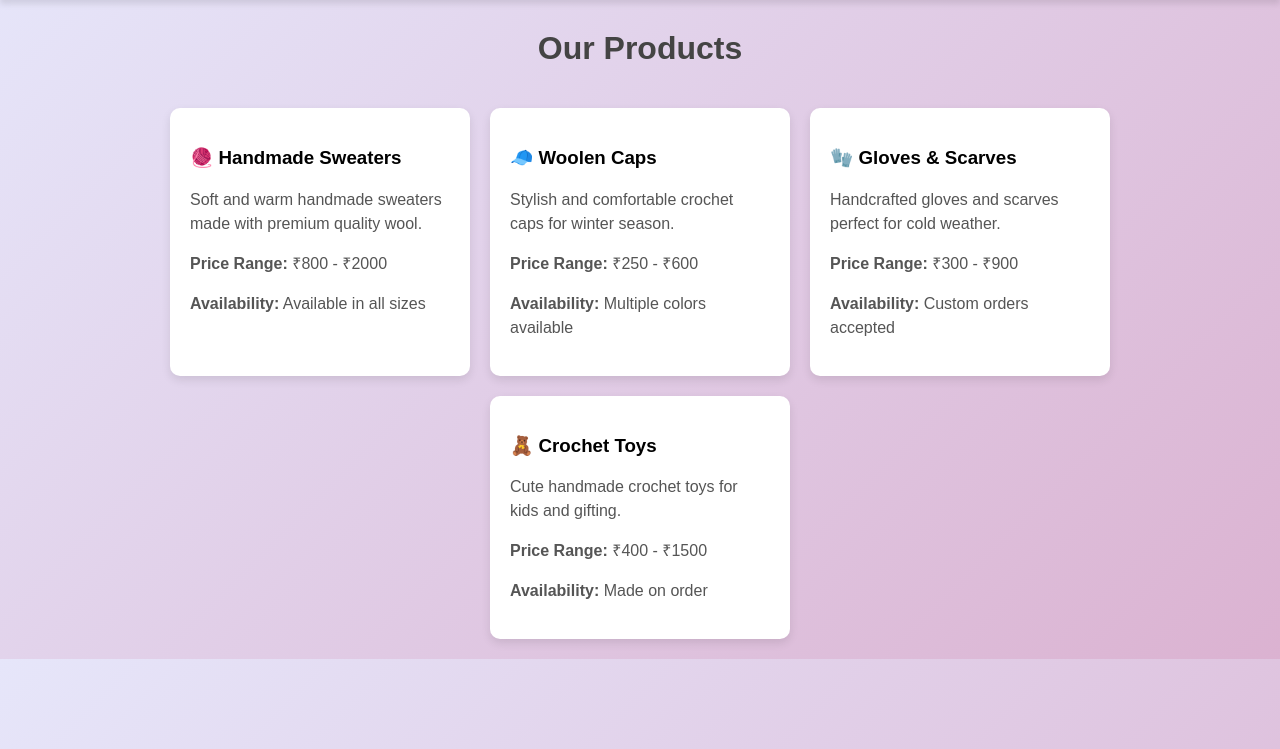
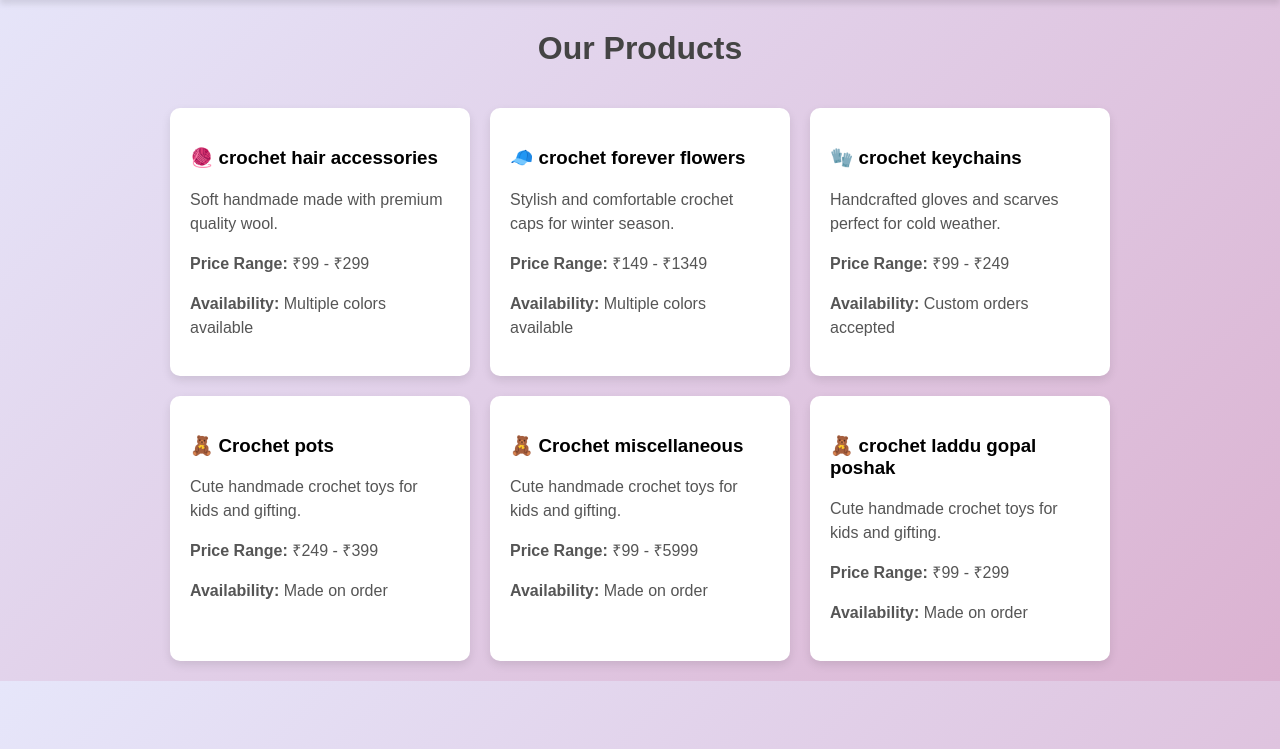
Before and after one commit to krishnaguptachampion-cmyk/crochet-website, a Flask app: page /services in a window 1280 px wide. Shown: the part 51-800 px from the top of the page. Run offline with Flask 3, Linux system fonts and the light colour scheme.

Commit message:
Update services.html

```diff
--- a/templates/services.html
+++ b/templates/services.html
@@ -20,32 +20,47 @@
 <div class="services-container">
 
     <div class="service-card">
-        <h3>🧶 Handmade Sweaters</h3>
-        <p>Soft and warm handmade sweaters made with premium quality wool.</p>
-        <p><strong>Price Range:</strong> ₹800 - ₹2000</p>
-        <p><strong>Availability:</strong> Available in all sizes</p>
-    </div>
-
-    <div class="service-card">
-        <h3>🧢 Woolen Caps</h3>
-        <p>Stylish and comfortable crochet caps for winter season.</p>
-        <p><strong>Price Range:</strong> ₹250 - ₹600</p>
+        <h3>🧶 crochet hair accessories</h3>
+        <p>Soft  handmade  made with premium quality wool.</p>
+        <p><strong>Price Range:</strong> ₹99 - ₹299</p>
         <p><strong>Availability:</strong> Multiple colors available</p>
     </div>
 
     <div class="service-card">
-        <h3>🧤 Gloves & Scarves</h3>
+        <h3>🧢 crochet forever flowers</h3>
+        <p>Stylish and comfortable crochet caps for winter season.</p>
+        <p><strong>Price Range:</strong> ₹149 - ₹1349</p>
+        <p><strong>Availability:</strong> Multiple colors available</p>
+    </div>
+
+    <div class="service-card">
+        <h3>🧤 crochet keychains</h3>
         <p>Handcrafted gloves and scarves perfect for cold weather.</p>
-        <p><strong>Price Range:</strong> ₹300 - ₹900</p>
+        <p><strong>Price Range:</strong> ₹99 - ₹249</p>
         <p><strong>Availability:</strong> Custom orders accepted</p>
     </div>
 
     <div class="service-card">
-        <h3>🧸 Crochet Toys</h3>
+        <h3>🧸 Crochet pots</h3>
         <p>Cute handmade crochet toys for kids and gifting.</p>
-        <p><strong>Price Range:</strong> ₹400 - ₹1500</p>
+        <p><strong>Price Range:</strong> ₹249 - ₹399</p>
         <p><strong>Availability:</strong> Made on order</p>
     </div>
+
+    <div class="service-card">
+        <h3>🧸 Crochet miscellaneous</h3>
+        <p>Cute handmade crochet toys for kids and gifting.</p>
+        <p><strong>Price Range:</strong> ₹99 - ₹5999</p>
+        <p><strong>Availability:</strong> Made on order</p>
+    </div>
+
+    <div class="service-card">
+        <h3>🧸 crochet laddu gopal poshak</h3>
+        <p>Cute handmade crochet toys for kids and gifting.</p>
+        <p><strong>Price Range:</strong> ₹99 - ₹299</p>
+        <p><strong>Availability:</strong> Made on order</p>
+    </div>
+
 
 </div>
 
```
